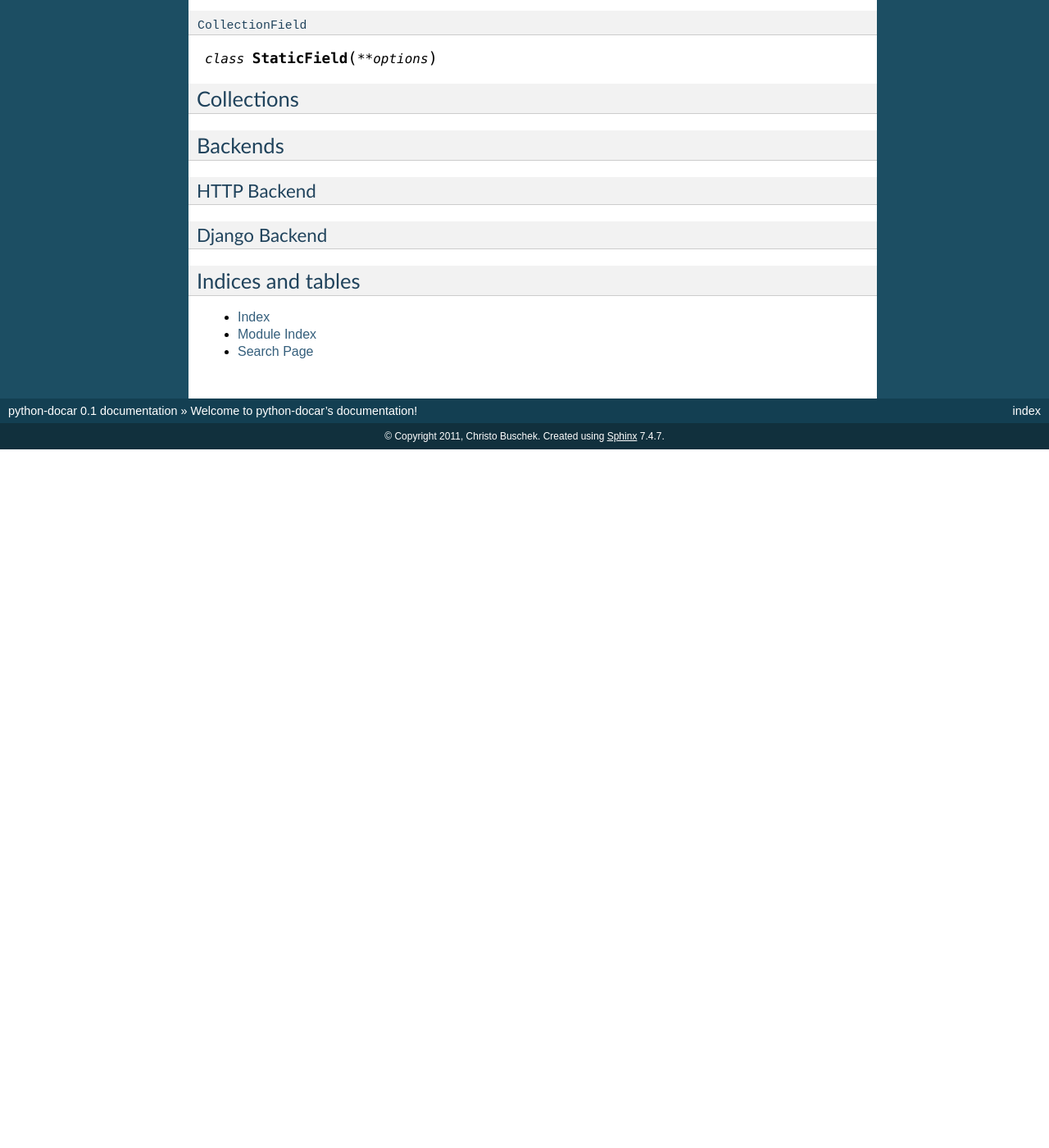
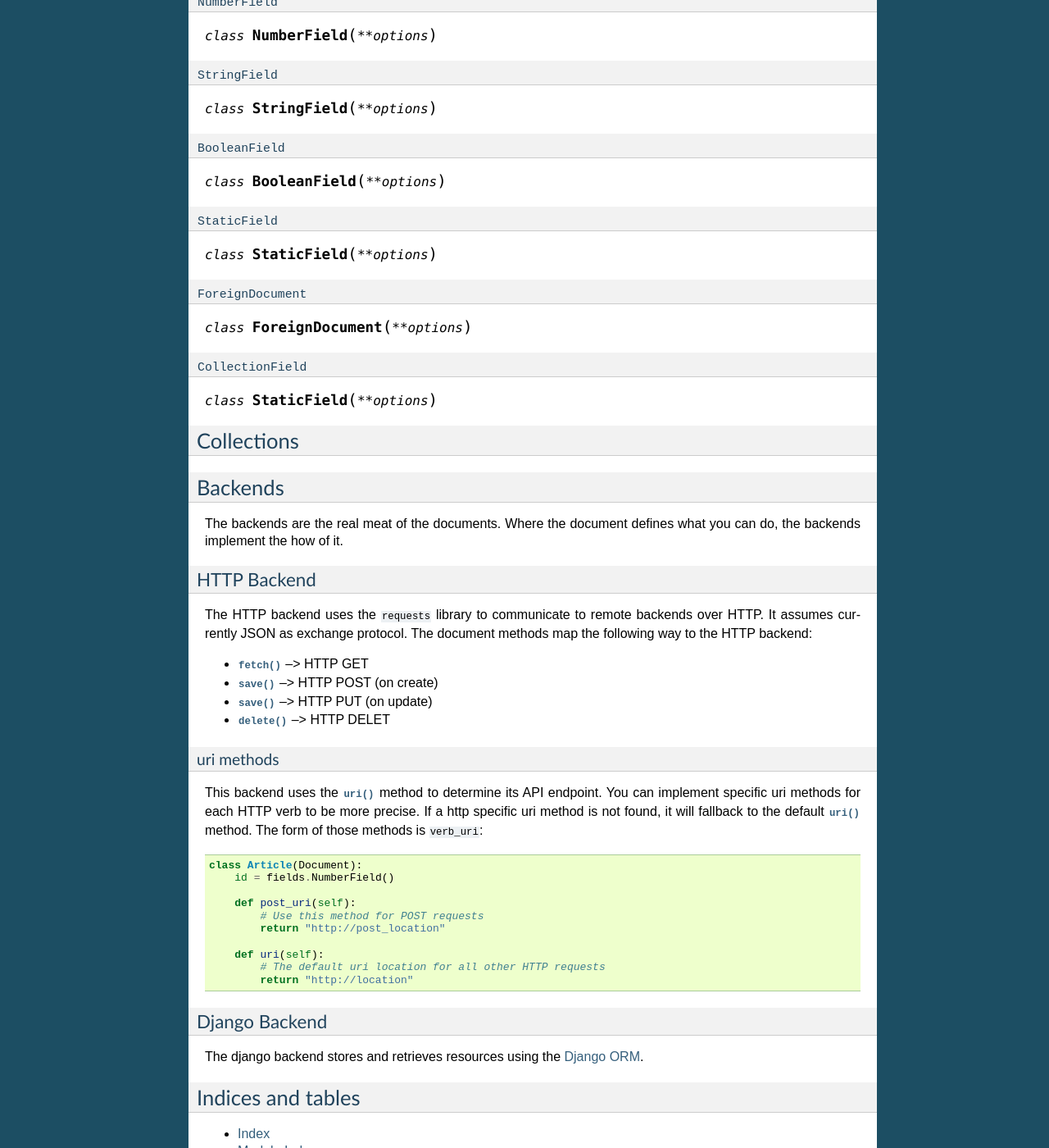
Before and after one commit to bendavis78/python-docar, a Sphinx documentation site: the page built from docs/index.rst, in a window 1280 px wide and 1400 px high, scrolled down 3870 px. Shown: the whole window at 82% size. Built offline with Sphinx 7.4.7, drawn with Linux system fonts in a browser that asks for light colours; before the commit the page ends 4418 px from its top, so only the background shows below that; some of the changed text lies outside the part shown.

Commit message:
Documented the uri methods and some other stuff.

```diff
--- a/docs/index.rst
+++ b/docs/index.rst
@@ -93,6 +93,8 @@ A quick example
 Documents
 =========
 
+.. class:: docar.Document
+
 All documents inherit from the :class:`docar.Document` class. It acts as a
 representation of a resource. A resource maps to a datastructure that is stored
 in a backend, see the section about `Backends`_ for more information. Each
@@ -125,6 +127,19 @@ such as the link to itself to the representation.
 
 Render the document to a json string. This basically serializes the result from
 :meth:`~Document.to_python`.
+
+.. method:: Document.uri
+
+The :meth:`~Dcoument.uri` method returns the resource identifier of this
+resource. This method needs to be implemented by the user. It is used to
+render the link to itself. The return value of this method should always be the
+full location of the resource as a string::
+
+    class Article(Document):
+        id = fields.NumberField()
+
+        def uri(self):
+            return "http://location/articles/%s/" % self.id
 
 ``Meta``
 --------
@@ -175,6 +190,16 @@ must be a class and **can't** be a string::
 
         class Meta:
             model = ArticleModel
+
+
+
+``fetch_FIELD_field``
+
+``map_FIELD_field``
+
+``render_FIELD_field``
+
+``save_FIELD_field``
 
 Fields
 ======
@@ -247,11 +272,47 @@ Collections
 Backends
 ========
 
+The backends are the real meat of the documents. Where the document defines what
+you can do, the backends implement the how of it.
+
 HTTP Backend
 ------------
 
+The HTTP backend uses the ``requests`` library to communicate to remote
+backends over HTTP. It assumes currently JSON as exchange protocol. The
+document methods map the following way to the HTTP backend:
+
+- :meth:`~Document.fetch` --> HTTP GET
+- :meth:`~Document.save` --> HTTP POST (on create)
+- :meth:`~Document.save` --> HTTP PUT (on update)
+- :meth:`~Document.delete` --> HTTP DELET
+
+uri methods
+~~~~~~~~~~~
+
+This backend uses the :meth:`~Document.uri` method to determine its API
+endpoint. You can implement specific uri methods for each HTTP verb to be more
+precise. If a http specific uri method is not found, it will fallback to the
+default :meth:`~Document.uri` method. The form of those methods is
+``verb_uri``::
+
+    class Article(Document):
+        id = fields.NumberField()
+
+        def post_uri(self):
+            # Use this method for POST requests
+            return "http://post_location"
+
+        def uri(self):
+            # The default uri location for all other HTTP requests
+            return "http://location"
+
 Django Backend
 --------------
+
+The django backend stores and retrieves resources using the `Django ORM`_.
+
+.. _`Django ORM`: http://djangoproject.org
 
 Indices and tables
 ==================
```
Also changed, not shown: other parts of docs/index.rst (+1 -1 lines).
